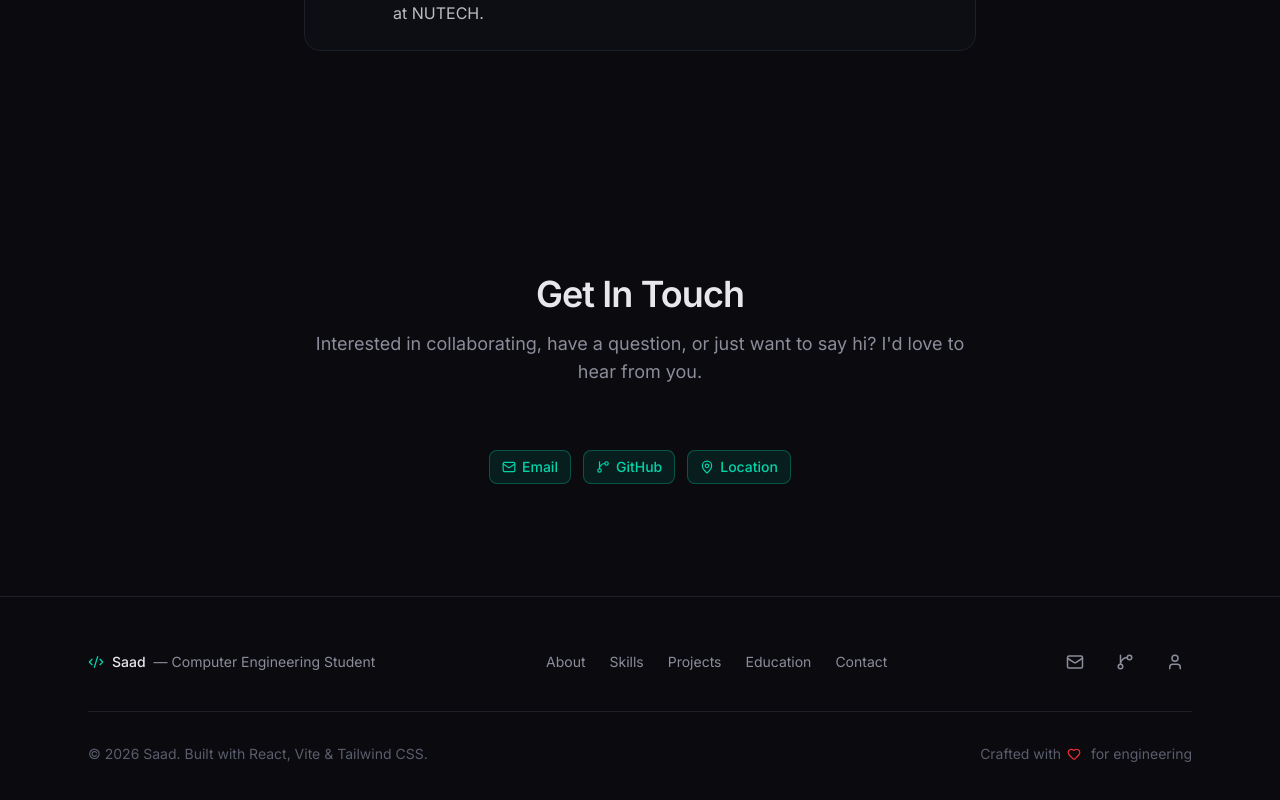
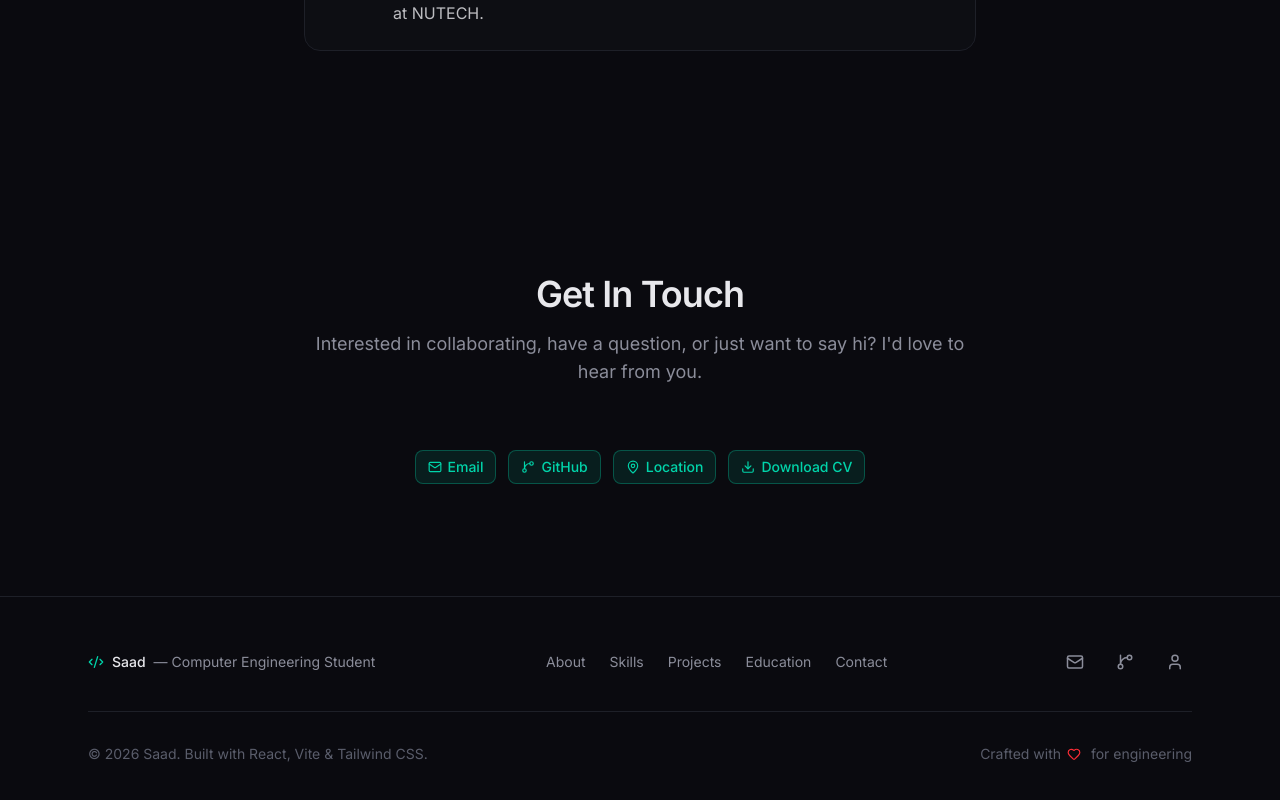
Before and after one commit to Im-Saad08/Saad-Portfolio, a React (Vite) app: page / in a window 1280 px wide. Shown: the part 7918-8718 px from the top of the page. Built offline with nearby package versions, Linux system fonts and the light colour scheme.

Commit message:
Add button for CV download

```diff
--- a/src/components/Contact.jsx
+++ b/src/components/Contact.jsx
@@ -1,5 +1,5 @@
 import { useIntersectionObserver, useReducedMotion } from "../hooks/useIntersectionObserver";
-import { Mail, GitBranch, MapPin } from "lucide-react";
+import { Mail, GitBranch, MapPin, Download } from "lucide-react";
 import { personalInfo } from "../data/portfolio";
 
 export function Contact() {
@@ -24,6 +24,19 @@ export function Contact() {
       icon: MapPin,
       action: () => window.open(personalInfo.mapsUrl, "_blank", "noopener,noreferrer"),
       ariaLabel: "View location on Google Maps",
+    },
+    {
+      label: "Download CV",
+      icon: Download,
+      action: () => {
+        const link = document.createElement('a');
+        link.href = '/Saad_CV.pdf';
+        link.download = 'Saad_CV.pdf';
+        document.body.appendChild(link);
+        link.click();
+        document.body.removeChild(link);
+      },
+      ariaLabel: "Download CV",
     },
   ];
 
```
